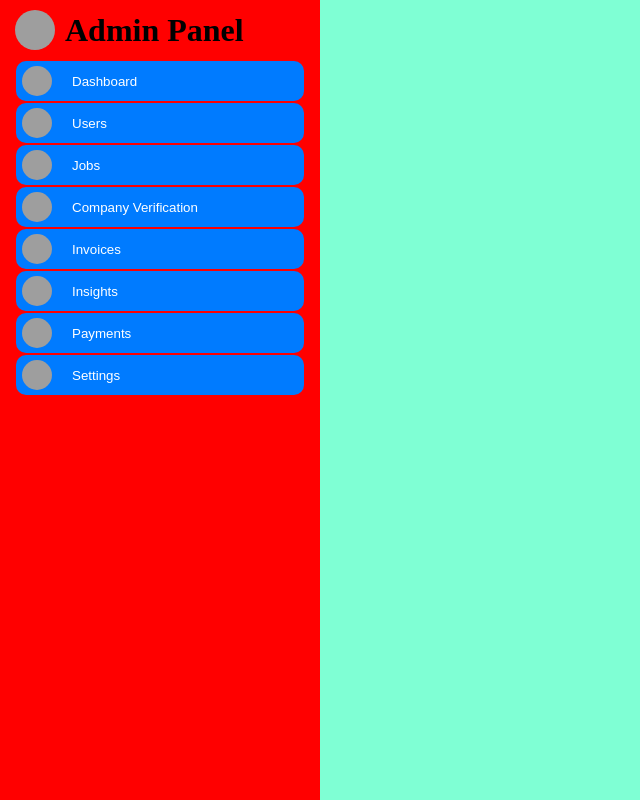
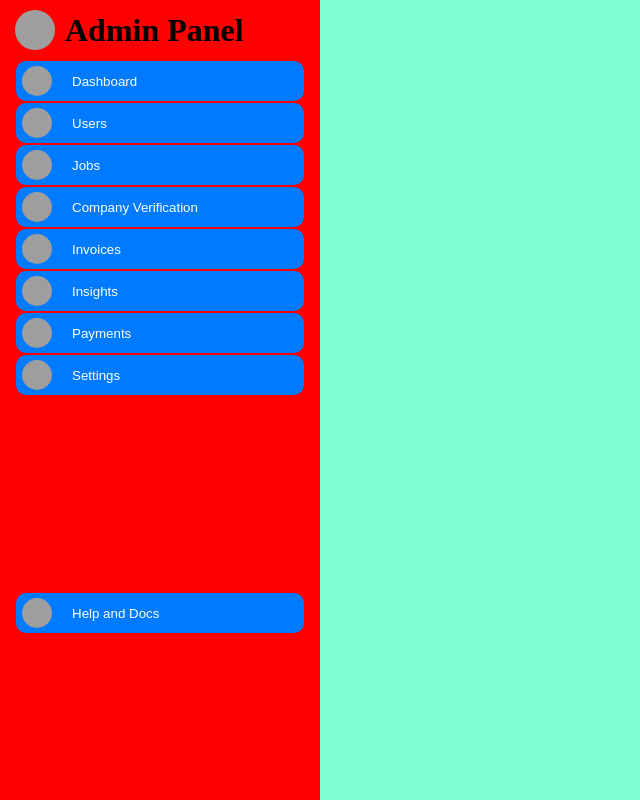
Before and after one commit to vikashkumar97983282-glitch/Talent-Talk-using-React, a React (Vite) app in the folder Talent_talk/: page / in a window 1280 px wide. Shown: the whole page, without its empty margins (0-640 px from the left). Built offline with nearby package versions, Linux system fonts and the light colour scheme; grey boxes are pictures that could not be loaded.

Commit message:
complete admin panel items ui.

```diff
--- a/Talent_talk/src/admin/admin-panel.css
+++ b/Talent_talk/src/admin/admin-panel.css
@@ -17,3 +17,33 @@
     padding: 10px;
     margin-left: 5px;
 }
+
+.item-container{
+    display: flex;
+    flex-direction: column;
+    justify-content: space-evenly;
+}
+
+.item-container button{
+    width: 90%;
+    background-color: #007bff;
+    margin: 1px;
+    cursor: pointer;
+    display: flex;
+    justify-content: flex-start;
+    gap: 20px;
+    align-items: center;
+}
+
+.help-docs{
+    margin-top: 196px;
+    display: flex;
+    justify-content: space-around;
+    flex-wrap: wrap;
+    align-items: end;
+}
+
+.help-docs img{
+    width: 30px;
+    height: 30px;
+}
--- a/Talent_talk/src/admin/adminPanel.jsx
+++ b/Talent_talk/src/admin/adminPanel.jsx
@@ -44,6 +44,7 @@ function AdminPanel(){
 
     return (
         <div className="admin-panel">
+          <div className="item-container">
             <div className="logo-container">
                 <img src="https://t3.ftcdn.net/jpg/01/00/57/26/360_F_100572672_6eerkmT3J2ekUtGCFP54FiGRAT9VhYsd.jpg" alt="" />
                 <h1>Admin Panel</h1>
@@ -54,6 +55,12 @@ function AdminPanel(){
                     return <AdminElement key={idx} name={elem.name} img={elem.img}/>
                 })}
             </div>
+            <div className="help-docs">
+              <button><img src="https://cdn-icons-png.flaticon.com/512/471/471664.png"/>
+ Help and Docs</button>
+            </div>
+          </div>
+
         </div>
     )
 }
```
